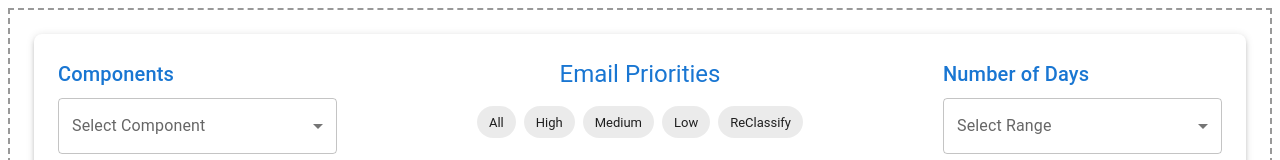
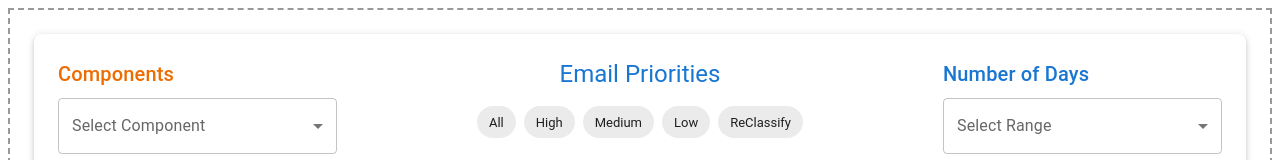
Before and after one commit to rijanbasnet14/EmailClassificationPractice, a React (Vite) app: page / in a window 1280 px wide. Shown: the top 160 px of the page. Built offline with nearby package versions, Linux system fonts and the light colour scheme.

Commit message:
Added color warning to components

```diff
--- a/src/components/emailPrioritiesUI.jsx
+++ b/src/components/emailPrioritiesUI.jsx
@@ -18,7 +18,7 @@ export default function EmailPrioritiesUI() {
       <Grid container spacing={2} alignItems="flex-start">
         {/* LEFT */}
         <Grid item xs={12} sm={3}>
-          <Typography variant="h6" color="primary">Components</Typography>
+          <Typography variant="h6" color="warning">Components</Typography>
           <FormControl fullWidth sx={{ mt: 1 }}>
             <InputLabel>Select Component</InputLabel>
             <Select
```
